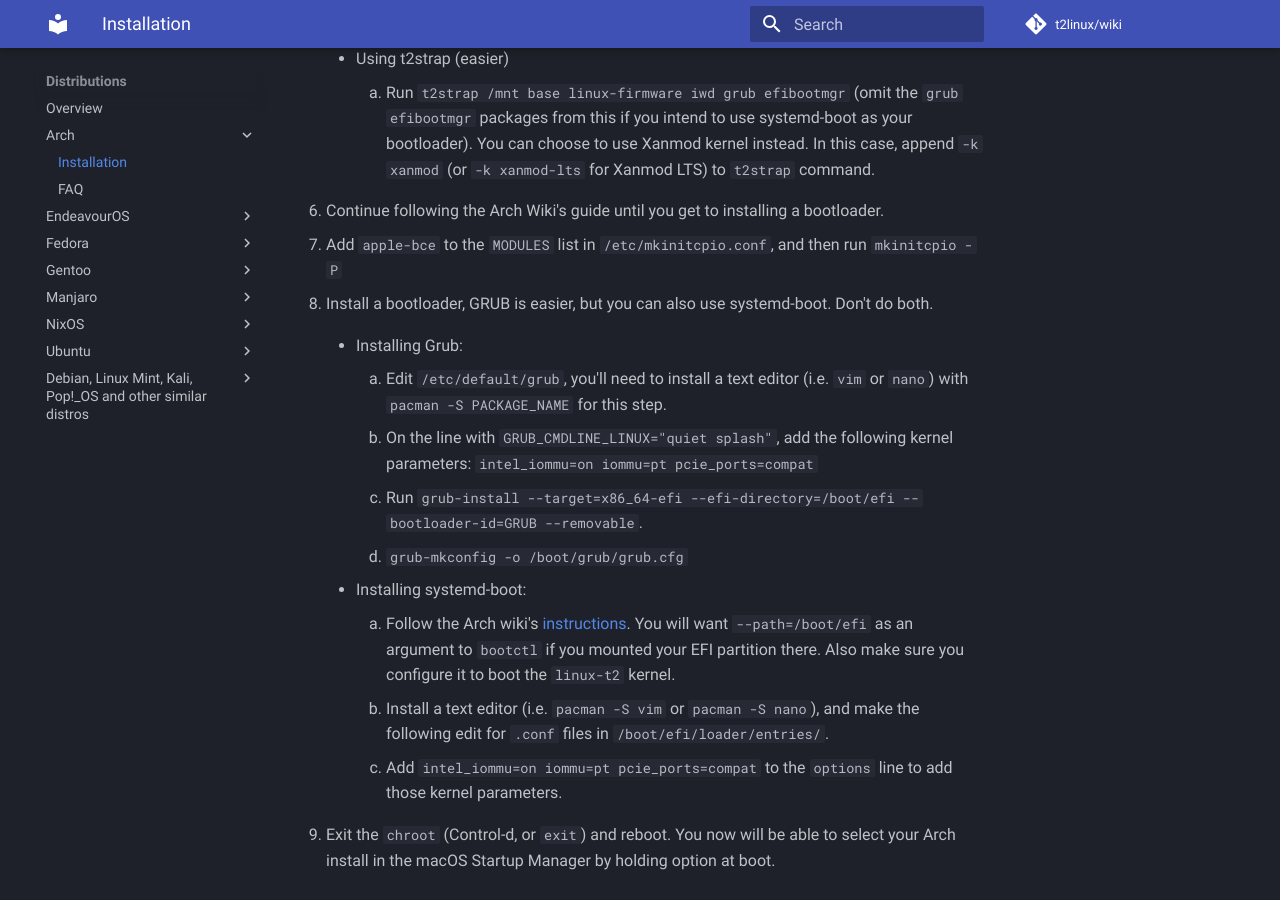
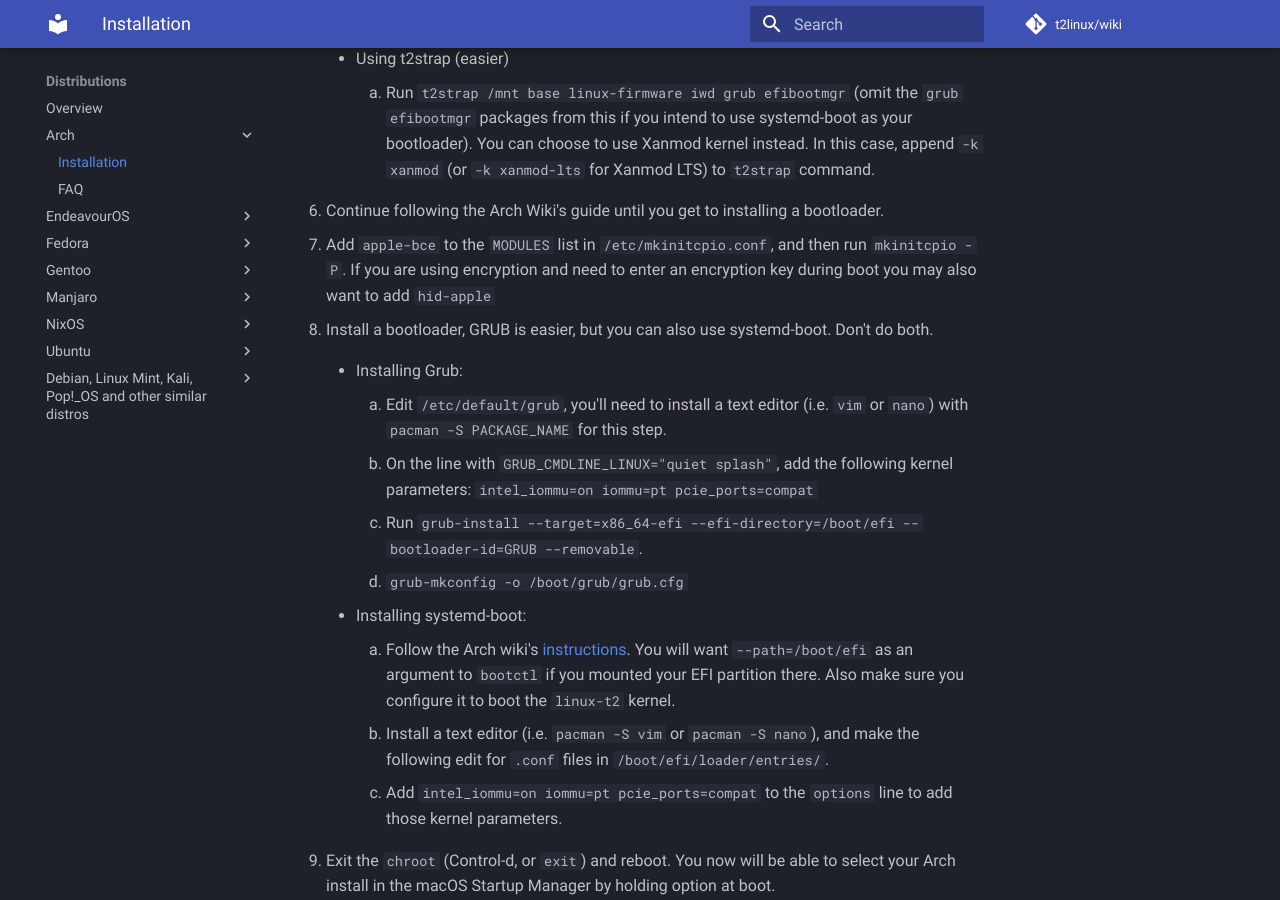
Before and after one commit to t2linux/wiki, an MkDocs documentation site: the page built from docs/distributions/arch/installation.md, in a window 1280 px wide and 900 px high, scrolled down 1152 px. Built offline with MkDocs 1.6.1 and Material for MkDocs 9.7.7, drawn with Linux system fonts in a browser that asks for light colours; comment, search, counter and statistics services are not loaded.

Commit message:
Propose to add hid-apple` to mkinitcpio in arch install
When using the current config the keyboard drivers were not loaded
and, in a setup with encryption, one could therefore only enter the
encryption key with an second keyboard

```diff
--- a/docs/distributions/arch/installation.md
+++ b/docs/distributions/arch/installation.md
@@ -41,7 +41,7 @@ You will need:
 
 6. Continue following the Arch Wiki's guide until you get to installing a bootloader.
 
-7. Add `apple-bce` to the `MODULES` list in `/etc/mkinitcpio.conf`, and then run `mkinitcpio -P`
+7. Add `apple-bce` to the `MODULES` list in `/etc/mkinitcpio.conf`, and then run `mkinitcpio -P`. If you are using encryption and need to enter an encryption key during boot you may also want to add `hid-apple`
 
 8. Install a bootloader, GRUB is easier, but you can also use systemd-boot. Don't do both.
 
```
